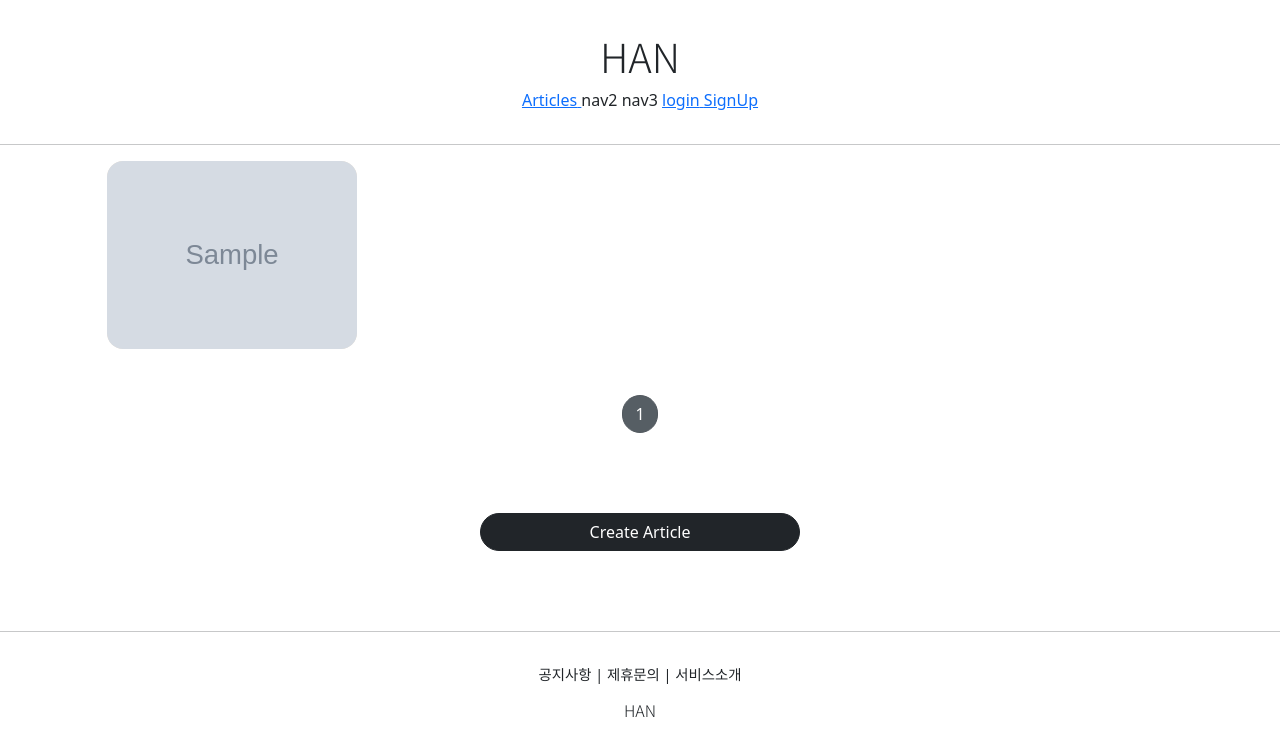
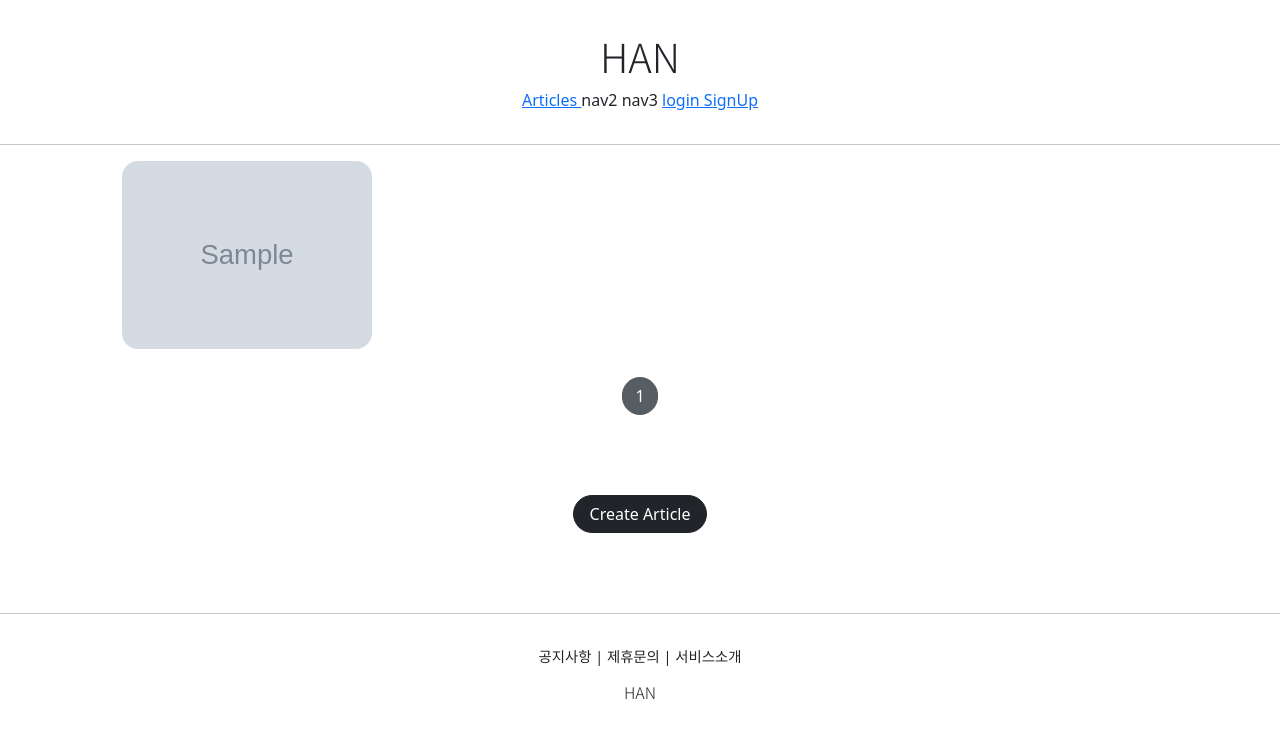
Before and after one commit to hanlee0519-ko/han, a Django app: page /articles/list/ in a window 1280 px wide. Shown: the top 756 px of the page. Run offline with Django 3.2, Linux system fonts and the light colour scheme; tables that the repository leaves empty hold one stand-in row (values such as "Sample post"); grey boxes marked "Sample" are stand-in pictures; some libraries are stand-ins or nearby versions.

Commit message:
django course 39 commit

```diff
--- a/articleapp/templates/articleapp/list.html
+++ b/articleapp/templates/articleapp/list.html
@@ -6,9 +6,18 @@
 
 
 <style>
+
+     .container {
+        padding: 0;
+        margin: 0, auto;
+    }
+
+    .container a {
+      width: 45%;
+      max-width: 250px;
+    }
+
     .container div {
-      width: 250px;
-      background-color: antiquewhite;
       display: flex;
       justify-content: center;
       align-items: center;
@@ -42,7 +51,7 @@
     {% include 'snippets/pagination.html' with page_obj=page_obj %}
 
     <div style="text-align: center; margin: 4rem auto;">
-        <a href="{% url 'articleapp:create' %}" class="btn btn-dark rounded-pill col-3 mt-3 mb-3">
+        <a href="{% url 'articleapp:create' %}" class="btn btn-dark rounded-pill mt-3 mb-3 px-3">
             Create Article
         </a>
     </div>
--- a/han/settings.py
+++ b/han/settings.py
@@ -38,7 +38,7 @@
 # SECURITY WARNING: don't run with debug turned on in production!
 DEBUG = True
 
-ALLOWED_HOSTS = []
+ALLOWED_HOSTS = ['*']
 
 
 # Application definition
--- a/static/base.css
+++ b/static/base.css
@@ -23,3 +23,10 @@
     text-align: center;
     margin: 2rem 0;
 }
+
+
+@media screen and (max-width:500px) {
+    html {
+        font-size: 13px;
+    }
+}
--- a/static/js/magicgrid.js
+++ b/static/js/magicgrid.js
@@ -277,7 +277,7 @@
 let magicGrid = new MagicGrid({
         container: '.container',
         animate: true,
-        gutter: 30,
+        gutter: 12,
         static: true,
         useMin: true
       });
--- a/templates/head.html
+++ b/templates/head.html
@@ -3,6 +3,8 @@
 
 <head>
     <meta charset="UTF-8">
+    <meta name="viewport" content="width=device-width, initial-scale=1, shrink-to-fit=no">
+
     <title>Han</title>
 
     <!-- BOOTSTRAP LINK / 컨트롤 + /   -->
```
